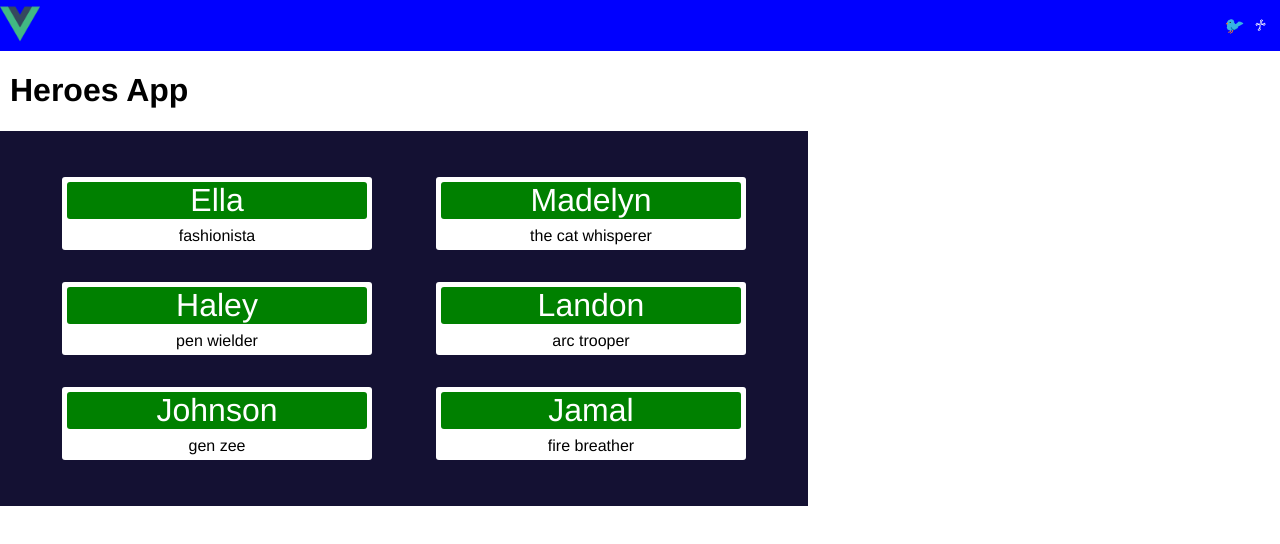
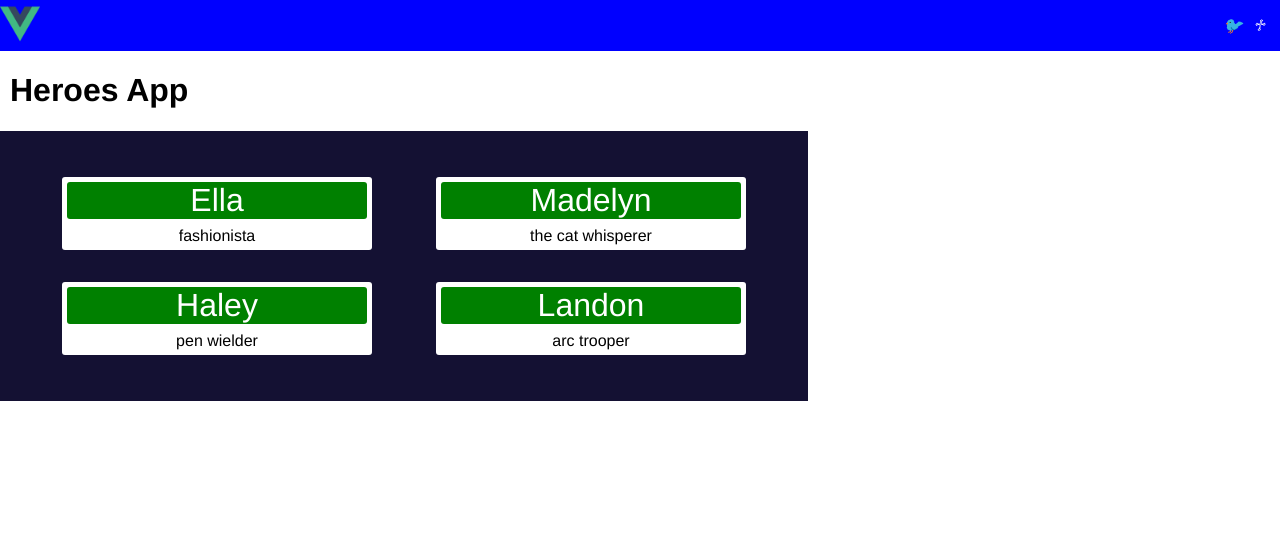
Before and after one commit to Kasopej/hero-project-vue, a Vue app: page / in a window 1280 px wide. Shown: the top 544 px of the page. Built offline with nearby package versions, Linux system fonts and the light colour scheme.

Commit message:
Added http request (axios)

```diff
--- a/package.json
+++ b/package.json
@@ -8,6 +8,7 @@
     "lint": "vue-cli-service lint"
   },
   "dependencies": {
+    "axios": "^0.21.4",
     "core-js": "^3.6.5",
     "date-fns": "^2.24.0",
     "vue": "^3.0.0"
--- /dev/null
+++ b/public/api/heroes.json
@@ -0,0 +1,34 @@
+[
+    {
+      "id": 10,
+      "firstName": "Ella",
+      "lastName": "Papa",
+      "capeCounter": 1,
+      "originDate": "1996-06-01",
+      "description": "fashionista"
+    },
+    {
+      "id": 20,
+      "firstName": "Madelyn",
+      "lastName": "Papa",
+      "capeCounter": 3,
+      "originDate": "1967-01-01",
+      "description": "the cat whisperer"
+    },
+    {
+      "id": 30,
+      "firstName": "Haley",
+      "lastName": "Papa",
+      "capeCounter": 2,
+      "originDate": "1999-10-01",
+      "description": "pen wielder"
+    },
+    {
+      "id": 40,
+      "firstName": "Landon",
+      "lastName": "Papa",
+      "capeCounter": 0,
+      "originDate": "2007-08-24",
+      "description": "arc trooper"
+    }
+  ]
--- a/src/components/Heroes.vue
+++ b/src/components/Heroes.vue
@@ -22,7 +22,7 @@
 
 import HeroList from "./hero-list.vue";
 import HeroDetails from "./hero-details.vue";
-import { ourHeroes } from "../shared/data";
+import { data } from "../shared/data.js";
 
 
 export default {
@@ -35,20 +35,15 @@ export default {
         }
     },
     components: {HeroList, HeroDetails},
-    created() {
-        this.loadHeroes();
+    async created() {
+        await this.loadHeroes();
     },
     methods: {
-        async getHeroes() {
-            return new Promise(resolve => {
-            setTimeout(() => resolve(ourHeroes), 1500);
-            });
-        },
 
         async loadHeroes() {
             this.heroes = [];
             this.message = 'getting the heroes, please be patient';
-            this.heroes = await this.getHeroes();
+            this.heroes = await data.getHeroes();
             this.message = '';
         },
         selectHero(value){
--- a/src/shared/data.js
+++ b/src/shared/data.js
@@ -1,54 +1,17 @@
-import { format } from 'date-fns';
-
+import axios from 'axios';
+import { format, parseISO } from 'date-fns';
 import { inputDateFormat } from './constants';
 
-export const ourHeroes = [
-  {
-    id: 10,
-    firstName: 'Ella',
-    lastName: 'Papa',
-    capeCounter: 1,
-    originDate: format(new Date(1996, 5, 1), inputDateFormat),
-    description: 'fashionista',
-  },
-  {
-    id: 20,
-    firstName: 'Madelyn',
-    lastName: 'Papa',
-    capeCounter: 3,
-    originDate: format(new Date(1998, 7, 1), inputDateFormat),
-    description: 'the cat whisperer',
-  },
-  {
-    id: 30,
-    firstName: 'Haley',
-    lastName: 'Papa',
-    capeCounter: 2,
-    originDate: format(new Date(1999, 8, 1), inputDateFormat),
-    description: 'pen wielder',
-  },
-  {
-    id: 40,
-    firstName: 'Landon',
-    lastName: 'Papa',
-    capeCounter: 0,
-    originDate: format(new Date(2000, 9, 1), inputDateFormat),
-    description: 'arc trooper',
-  },
-  {
-    id: 45,
-    firstName: 'Johnson',
-    lastName: 'Papa',
-    capeCounter: 10,
-    originDate: format(new Date(2005, 7, 12), inputDateFormat),
-    description: 'gen zee',
-  },
-  {
-    id: 35,
-    firstName: 'Jamal',
-    lastName: 'Papa',
-    capeCounter: 0,
-    originDate: format(new Date(1998, 8, 4), inputDateFormat),
-    description: 'fire breather',
-  },
-];
+let getHeroes = async function(){
+  const response = await axios.get('api/heroes.json');
+  const heroesData = response.data.map((h) => {
+    h.originDate = format(parseISO(h.originDate), inputDateFormat);
+    return h;
+  });
+  console.log(`formatted heroes data: ${heroesData}`);
+  return heroesData;
+}
+
+export const data = {
+  getHeroes,
+}
```
Also changed, not shown: 1 other file (tests, documents, lock files or other folders).
